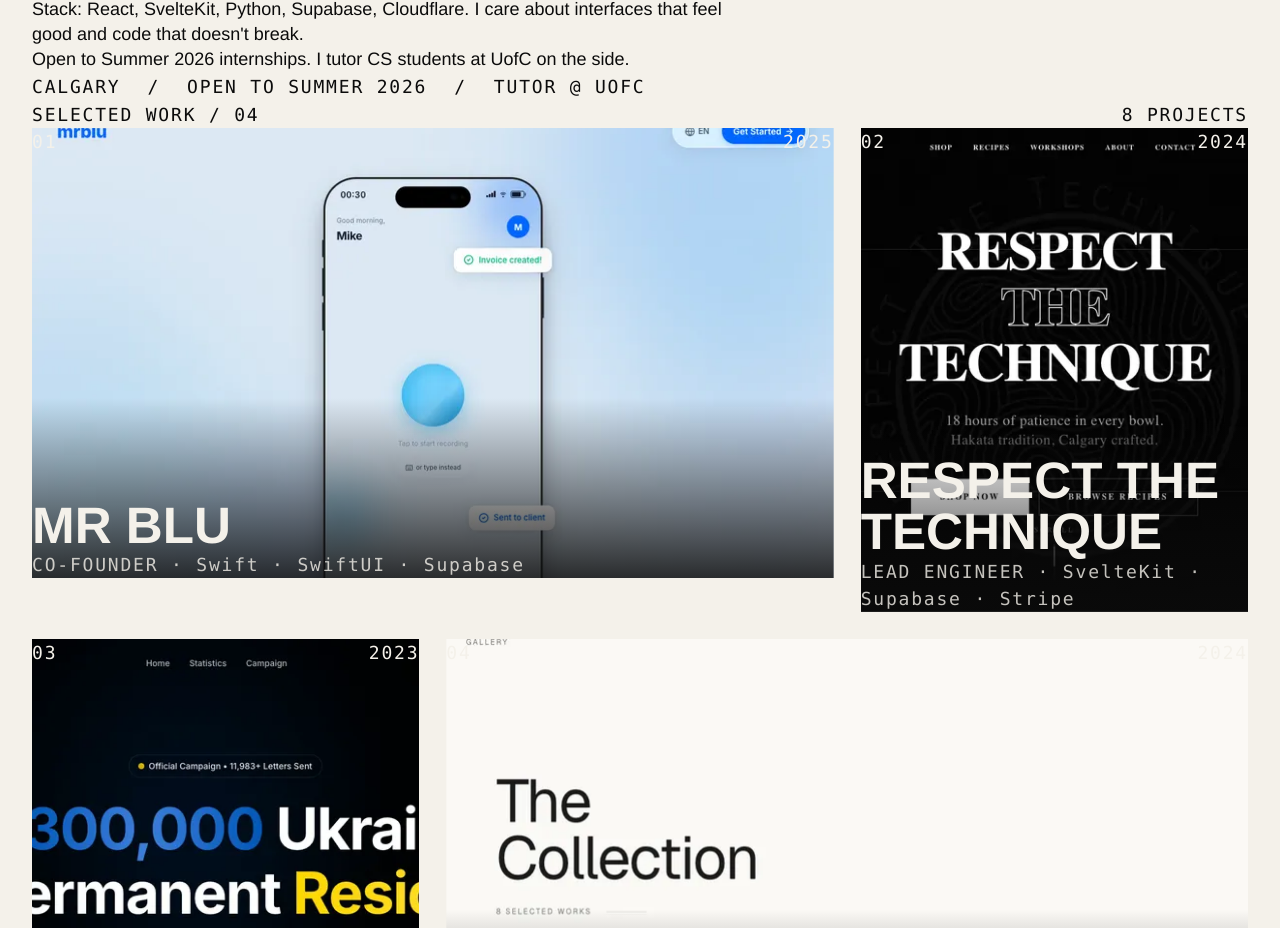
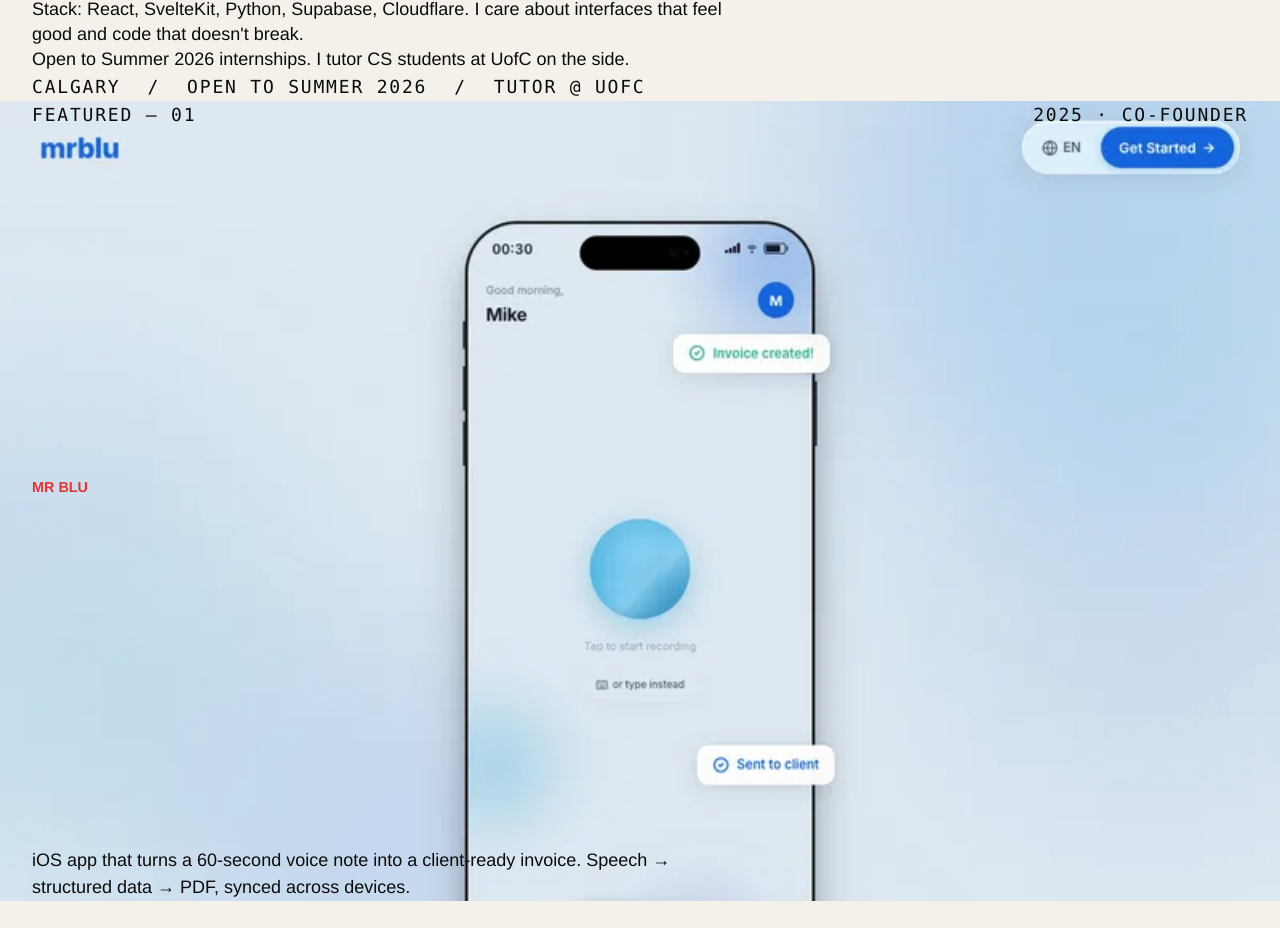
Before and after one commit to Kostia06/Portfolio, a Preact app: page / in a window 1280 px wide. Shown: the part 1376-2304 px from the top of the page. Built offline with nearby package versions, Linux system fonts and the light colour scheme.

Commit message:
add featured work pinned scrub spread

```diff
--- a/src/components/sections/Work.tsx
+++ b/src/components/sections/Work.tsx
@@ -1,8 +1,14 @@
 import { projects } from '../../data/projects'
 import { WorkCard } from './WorkCard'
+import { WorkFeatured } from './WorkFeatured'
 
 export function Work() {
+  const featured = projects.find((p) => p.featured)
+  const rest = projects.filter((p) => !p.featured)
+
   return (
+    <>
+      {featured && <WorkFeatured project={featured} />}
       <section
         data-section="04"
         data-section-name="SELECTED WORK"
@@ -21,10 +27,11 @@
           <span>{projects.length} PROJECTS</span>
         </div>
         <div class="grid grid-cols-1 md:grid-cols-12 gap-6">
-        {projects.map((p) => (
+          {rest.map((p) => (
             <WorkCard project={p} />
           ))}
         </div>
       </section>
+    </>
   )
 }
--- /dev/null
+++ b/src/components/sections/WorkFeatured.tsx
@@ -0,0 +1,98 @@
+import { useEffect, useRef } from 'preact/hooks'
+import { gsap, ScrollTrigger } from '../../lib/scroll'
+import type { Project } from '../../data/projects'
+
+type Props = { project: Project }
+
+export function WorkFeatured({ project }: Props) {
+  const sectionRef = useRef<HTMLDivElement>(null)
+  const trackRef = useRef<HTMLDivElement>(null)
+  const titleRef = useRef<HTMLHeadingElement>(null)
+
+  useEffect(() => {
+    const isMobile = window.matchMedia('(max-width: 640px)').matches
+    if (isMobile) return
+    const section = sectionRef.current
+    const track = trackRef.current
+    const title = titleRef.current
+    if (!section || !track || !title) return
+
+    const st = ScrollTrigger.create({
+      trigger: section,
+      start: 'top top',
+      end: '+=200%',
+      pin: true,
+      scrub: 0.3,
+      onUpdate: (self) => {
+        gsap.set(track, { x: `-${self.progress * 66}%` })
+        const s = 0.8 + self.progress * 0.4
+        gsap.set(title, { scale: s })
+      },
+    })
+    return () => st.kill()
+  }, [])
+
+  return (
+    <section
+      ref={sectionRef}
+      class="relative overflow-hidden"
+      style={{ height: '100vh' }}
+    >
+      <div
+        class="container h-full flex flex-col justify-between py-8"
+        style={{ position: 'relative', zIndex: 2 }}
+      >
+        <div
+          class="flex items-baseline justify-between"
+          style={{
+            fontFamily: 'var(--font-mono)',
+            fontSize: 'var(--text-meta)',
+            letterSpacing: '0.1em',
+            color: 'var(--color-mute)',
+          }}
+        >
+          <span>FEATURED — {project.number}</span>
+          <span>
+            {project.year} · {project.role}
+          </span>
+        </div>
+        <h2
+          ref={titleRef}
+          class="font-black uppercase"
+          style={{
+            fontSize: 'var(--text-display-1)',
+            letterSpacing: 'var(--tracking-display-tight)',
+            lineHeight: 'var(--leading-display)',
+            color: 'var(--color-red)',
+            transformOrigin: 'left center',
+            mixBlendMode: 'multiply',
+          }}
+        >
+          {project.title}
+        </h2>
+        <p style={{ maxWidth: 640, fontSize: 'var(--text-body-lg)' }}>
+          {project.description}
+        </p>
+      </div>
+
+      <div
+        ref={trackRef}
+        class="absolute top-0 left-0 h-full flex"
+        style={{ width: '300%', willChange: 'transform', zIndex: 1 }}
+      >
+        {[project.screenshot, project.screenshot, project.screenshot].map((src) => (
+          <div
+            style={{
+              width: '33.333%',
+              height: '100%',
+              backgroundImage: `url(${src})`,
+              backgroundSize: 'cover',
+              backgroundPosition: 'center',
+              filter: 'grayscale(0.2)',
+            }}
+          />
+        ))}
+      </div>
+    </section>
+  )
+}
```
Lines whose indentation alone changed are shown as unchanged.
